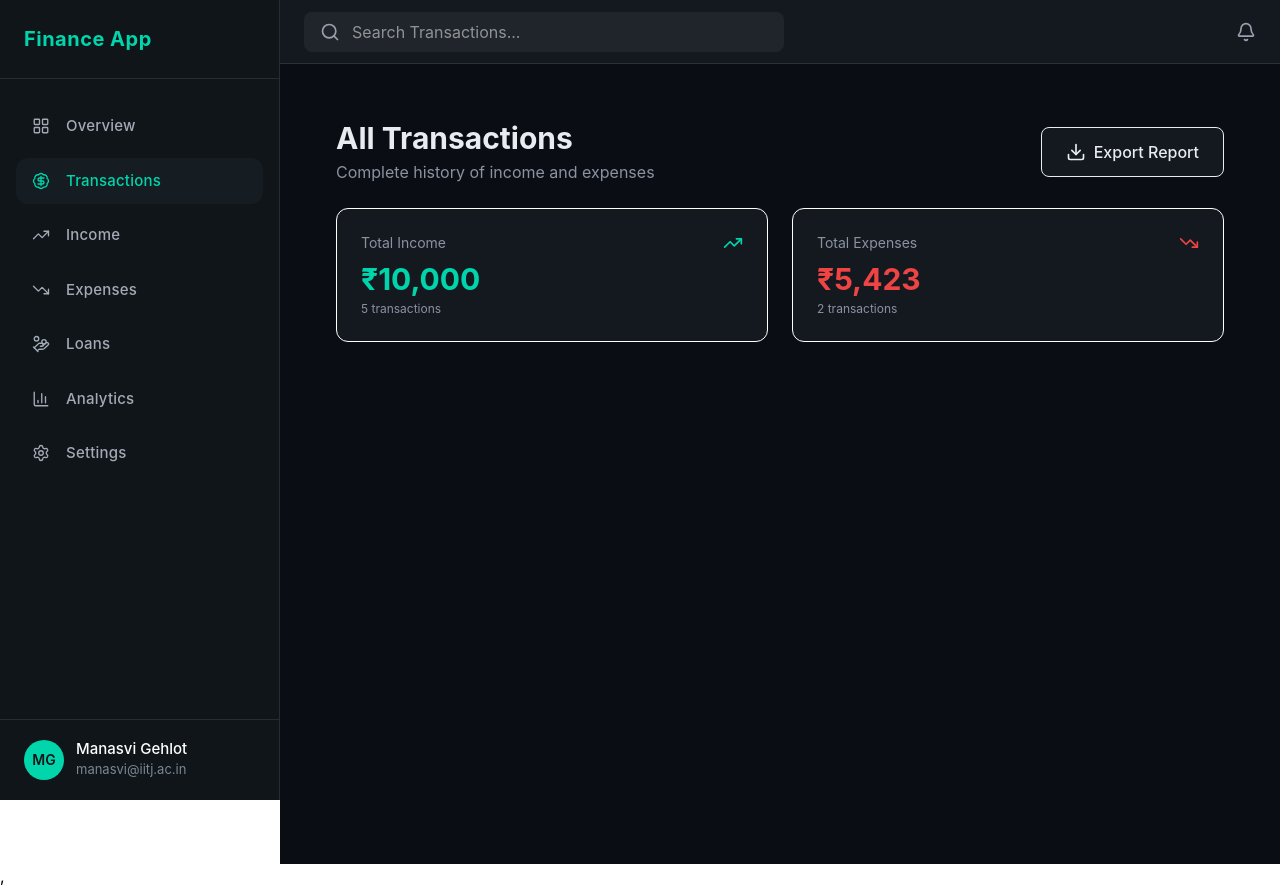
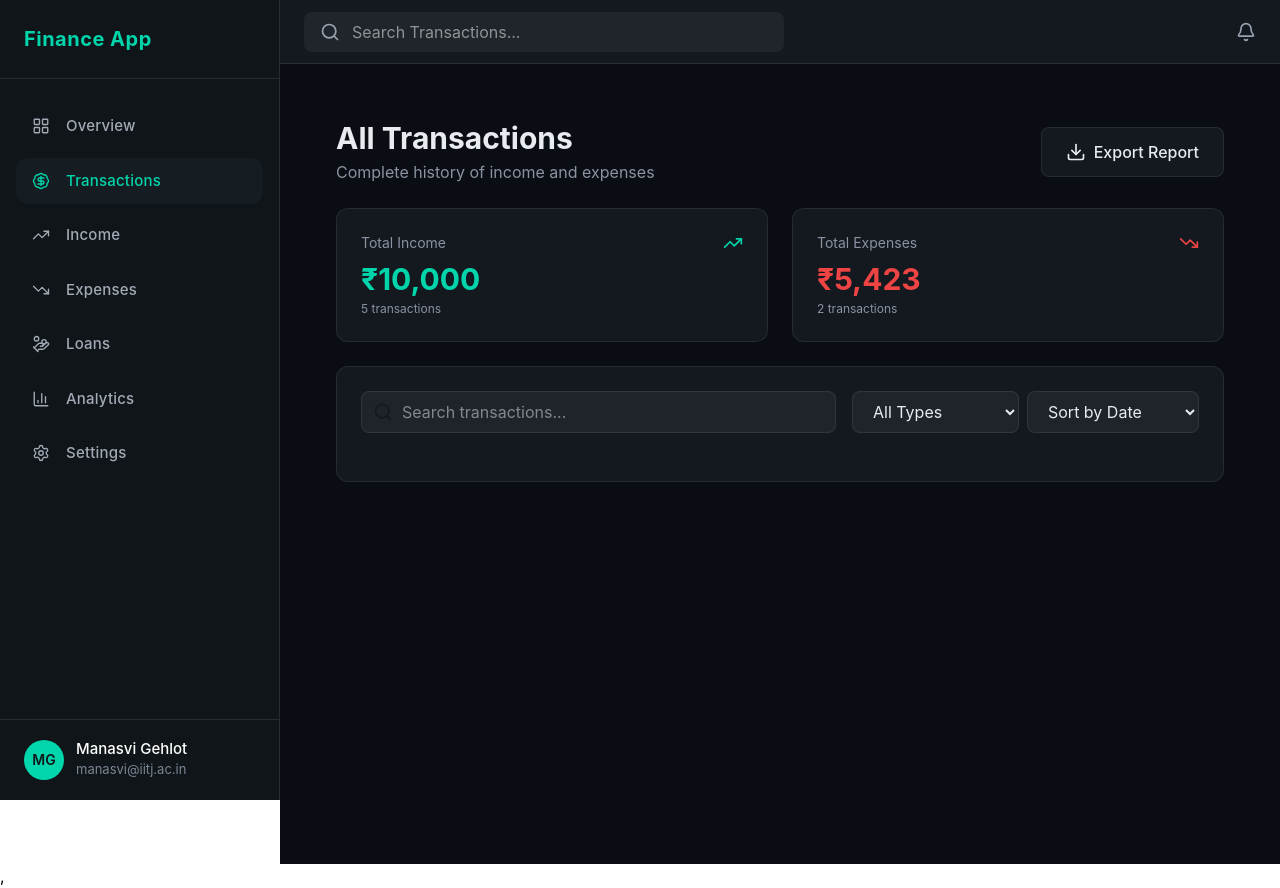
Before and after one commit to Rahul-dev2701/Personal-Finance-Web-App, a React (Vite) app in the folder personal-finance-app/: page /transactions in a window 1280 px wide. Built offline with nearby package versions, Linux system fonts and the light colour scheme.

Commit message:
some changes in transact

```diff
--- a/personal-finance-app/src/pages/Transactions/Transactions.jsx
+++ b/personal-finance-app/src/pages/Transactions/Transactions.jsx
@@ -9,14 +9,14 @@ function Transactions(){
               <h1 className="text-3xl font-bold text-[#e8ecf0]">All Transactions</h1>
               <p className="text-[#8b92a0] mt-1">Complete history of income and expenses</p>
             </div>
-            <button className="bg-[#141920] border border-border text-[#e8ecf0] px-6 py-3 rounded-lg font-medium hover:bg-[#1a1f28] transition-colors flex items-center gap-2 cursor-pointer">
+            <button className="bg-[#141920] border border-[#ffffff14] text-[#e8ecf0] px-6 py-3 rounded-lg font-medium hover:bg-[#1a1f28] transition-colors flex items-center gap-2 cursor-pointer">
               <Download className="w-5 h-5" />
               Export Report
             </button>
           </div>
 
           <div className="grid grid-cols-1 md:grid-cols-2 gap-6 mb-6">
-            <div className="bg-[#141920] border border-border rounded-xl p-6">
+            <div className="bg-[#141920] border border-[#ffffff14] rounded-xl p-6">
               <div className="flex items-center justify-between mb-2">
                 <span className="text-sm text-[#8b92a0]">Total Income</span>
                 <TrendingUp className="w-5 h-5 text-[#00d4aa]" />
@@ -26,7 +26,7 @@ function Transactions(){
                 5 transactions
               </p>
             </div>
-            <div className="bg-[#141920] border border-border rounded-xl p-6">
+            <div className="bg-[#141920] border border-[#ffffff14] rounded-xl p-6">
               <div className="flex items-center justify-between mb-2">
                 <span className="text-sm text-[#8b92a0]">Total Expenses</span>
                 <TrendingDown className="w-5 h-5 text-[#ef4444]" />
@@ -38,6 +38,33 @@ function Transactions(){
             </div>
           </div>
 
+          <div className="bg-[#141920] border border-[#ffffff14] rounded-xl p-6">
+            <div className="flex flex-col md:flex-row gap-4 mb-6">
+              <div className="flex-1 relative">
+                <Search className="absolute left-3 top-1/2 -translate-y-1/2 w-5 h-5 text-[#141920]" />
+                <input
+                  type="text"
+                  placeholder="Search transactions..."
+                  className="w-full pl-10 pr-4 py-2 bg-[#ffffff0d] border border-[#ffffff14] rounded-lg focus:outline-none focus:ring-2 focus:ring-[#00d4aa] text-[#e8ecf0]"
+                />
+              </div>
+              <div className="flex gap-2">
+                <select
+                  className="px-4 py-2 bg-[#ffffff0d] border border-[#ffffff14] rounded-lg focus:outline-none focus:ring-2 focus:ring-[#00d4aa] text-[#e8ecf0]"
+                >
+                  <option value="all">All Types</option>
+                  <option value="income">Income Only</option>
+                  <option value="expense">Expenses Only</option>
+                </select>
+                <select
+                  className="px-4 py-2 bg-[#ffffff0d] border border-[#ffffff14] rounded-lg focus:outline-none focus:ring-2 focus:ring-[#00d4aa] text-[#e8ecf0]"
+                >
+                  <option value="date">Sort by Date</option>
+                  <option value="amount">Sort by Amount</option>
+                </select>
+              </div>
+            </div>
+          </div>
 
         </div>
 
```
